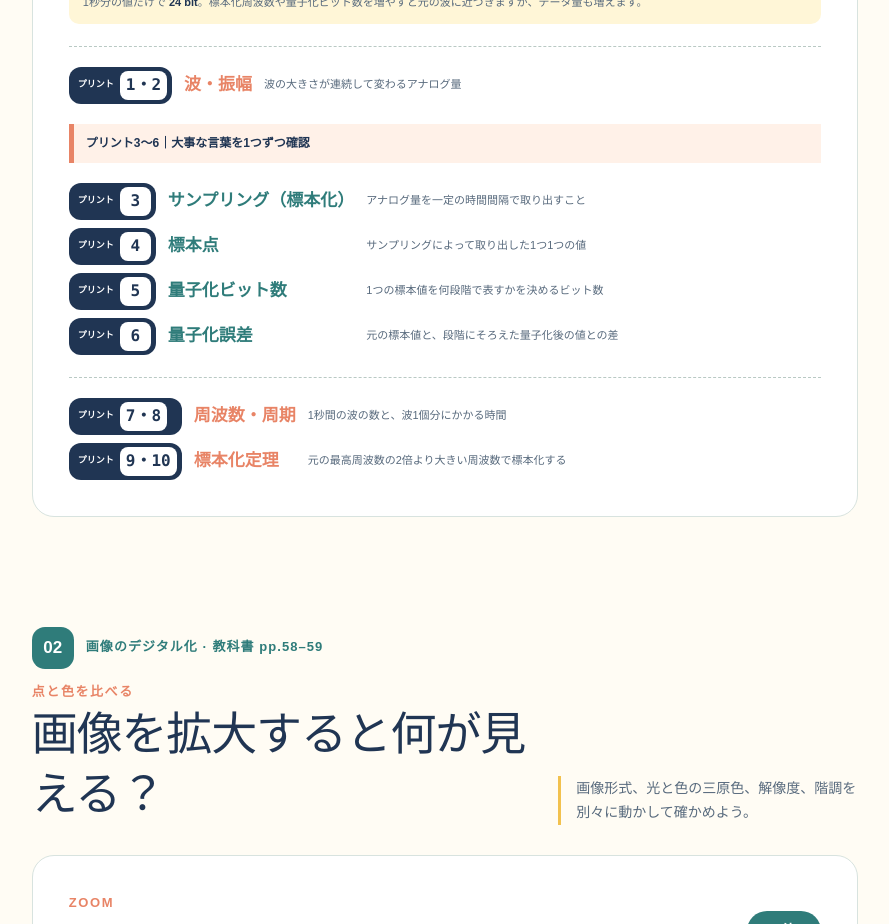
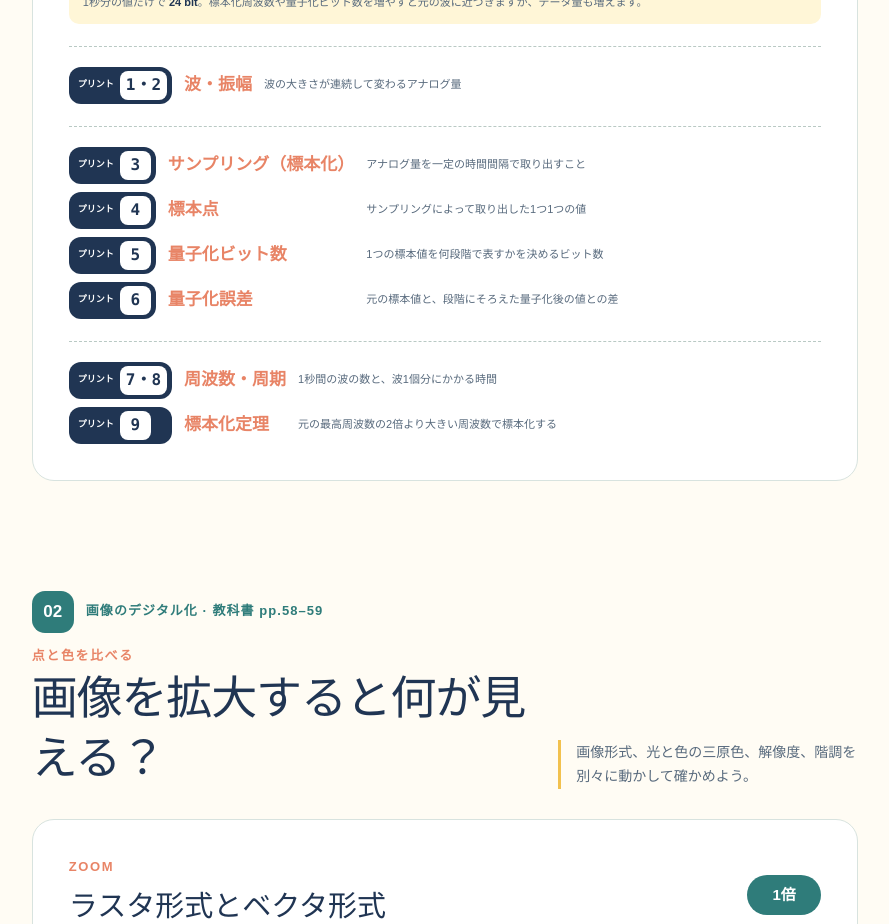
Before and after one commit to KeiichiKure/YSFH-Infomatics-2026, a Next.js app: page /units/02-02 in a window 1280 px wide. Shown: the part 2120-3044 px from the top of the page, without its empty margins (295-1184 px from the left). Built offline with nearby package versions, Linux system fonts and the light colour scheme; no server answers.

Commit message:
プリント番号の表記を整理

```diff
--- a/app/globals.css
+++ b/app/globals.css
@@ -1016,10 +1016,6 @@ button, input { font: inherit; }
 .reality-hand.is-visible { opacity: 1; }
 .mr-reality-hand { z-index: 7; }
 .reality-cards-large .reality-scene > .reality-hover-hint { z-index: 10; left: 12px; right: auto; bottom: 12px; max-width: 72%; color: white; background: rgba(32,53,83,.92); font-size: 10px; }
-.print-term-title { margin: 20px 0 0; padding: 9px 12px; border-left: 5px solid var(--coral); color: var(--ink); background: #fff1e8; font-size: 12px; font-weight: 900; }
-.print-term-breakdown { margin-top: 0; border-top: 0; }
-.print-term-breakdown strong { color: var(--teal); }
-
 .linked-dimension { display: grid; grid-template-columns: 1fr auto; align-items: center; gap: 3px 12px; margin-top: 9px; padding: 11px 13px; border: 1px solid var(--line); border-radius: 13px; background: #f0f6f2; }
 .linked-dimension > span { color: var(--muted); font-size: 11px; font-weight: 800; }
 .linked-dimension output { color: var(--teal); font-size: 18px; font-weight: 900; }
--- a/app/units/02-02/components/SamplingLab.tsx
+++ b/app/units/02-02/components/SamplingLab.tsx
@@ -222,14 +222,13 @@ export function SamplingLab() {
         </div>
         <p className="data-tradeoff">1秒分の値だけで <strong>{(samplingFrequency * quantizationBits).toLocaleString()} bit</strong>。標本化周波数や量子化ビット数を増やすと元の波に近づきますが、データ量も増えます。</p>
         <div className="print-callout print-callout-four"><span className="print-number"><small>プリント</small><b>1・2</b></span><strong>波・振幅</strong><em>波の大きさが連続して変わるアナログ量</em></div>
-        <p className="print-term-title">プリント3～6｜大事な言葉を1つずつ確認</p>
-        <div className="print-callout print-callout-four print-term-breakdown">
+        <div className="print-callout print-callout-four">
           <span className="print-number"><small>プリント</small><b>3</b></span><strong>サンプリング（標本化）</strong><em>アナログ量を一定の時間間隔で取り出すこと</em>
           <span className="print-number"><small>プリント</small><b>4</b></span><strong>標本点</strong><em>サンプリングによって取り出した1つ1つの値</em>
           <span className="print-number"><small>プリント</small><b>5</b></span><strong>量子化ビット数</strong><em>1つの標本値を何段階で表すかを決めるビット数</em>
           <span className="print-number"><small>プリント</small><b>6</b></span><strong>量子化誤差</strong><em>元の標本値と、段階にそろえた量子化後の値との差</em>
         </div>
-        <div className="print-callout print-callout-four"><span className="print-number"><small>プリント</small><b>7・8</b></span><strong>周波数・周期</strong><em>1秒間の波の数と、波1個分にかかる時間</em><span className="print-number"><small>プリント</small><b>9・10</b></span><strong>標本化定理</strong><em>元の最高周波数の2倍より大きい周波数で標本化する</em></div>
+        <div className="print-callout print-callout-four"><span className="print-number"><small>プリント</small><b>7・8</b></span><strong>周波数・周期</strong><em>1秒間の波の数と、波1個分にかかる時間</em><span className="print-number"><small>プリント</small><b>9</b></span><strong>標本化定理</strong><em>元の最高周波数の2倍より大きい周波数で標本化する</em></div>
       </div>
     </section>
   );
```
